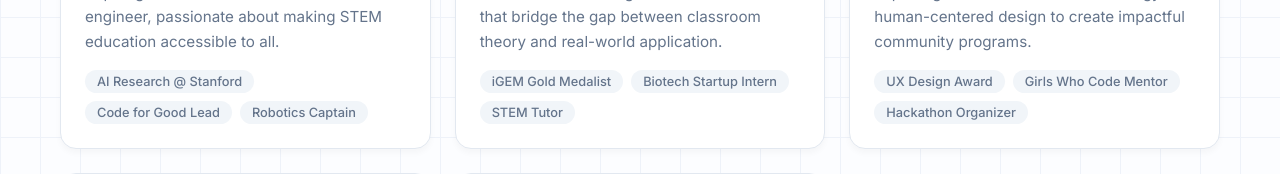
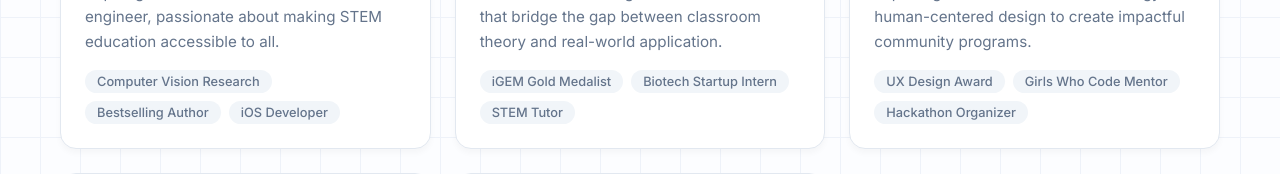
Before and after one commit to diwenne/stemsphere, a React (Vite) app: page /leadership in a window 1280 px wide. Shown: the part 623-797 px from the top of the page. Built offline with nearby package versions, Linux system fonts and the light colour scheme.

Commit message:
diwen card

```diff
--- a/src/pages/Leadership/Leadership.tsx
+++ b/src/pages/Leadership/Leadership.tsx
@@ -14,7 +14,7 @@ const leaders = [
     affiliation: 'Coquitlam, BC',
     bio: 'Aspiring AI researcher and software engineer, passionate about making STEM education accessible to all.',
     avatarUrl: diwen,
-    tags: ['AI Research @ Stanford', 'Code for Good Lead', 'Robotics Captain'],
+    tags: ['Computer Vision Research', 'Bestselling Author', 'iOS Developer'],
     linkedinUrl: 'http://linkedin.com/in/diwenh5',
   },
   {
```
